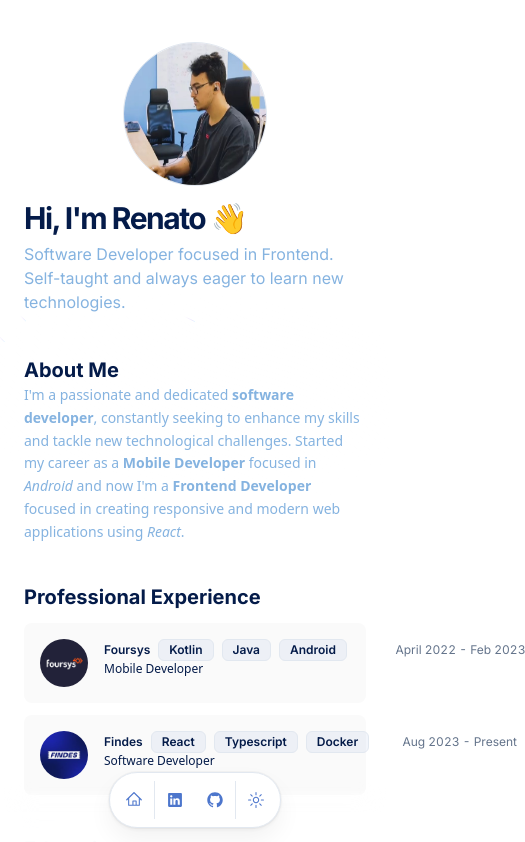
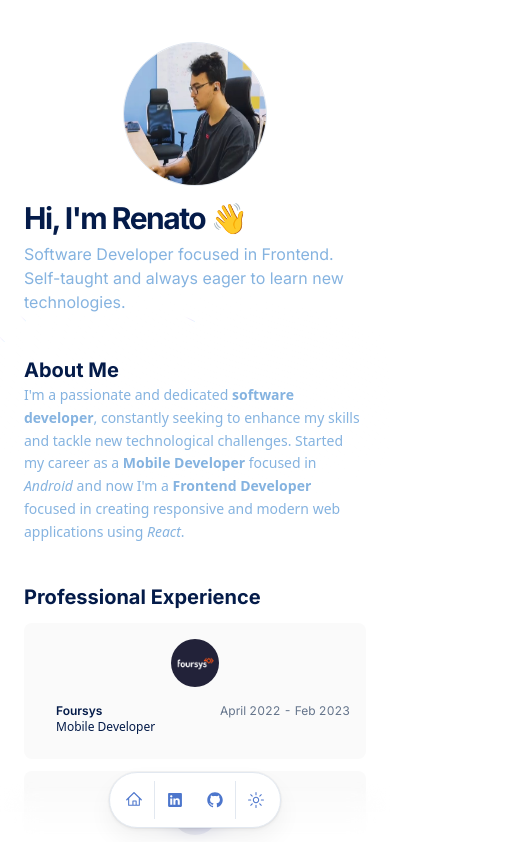
Before and after one commit to renatorrocha/portfolio-renato, a Next.js app: page / in a window 390 px wide. Shown: the top 842 px of the page, 525 px wide, since content can reach past the window. Built offline with nearby package versions, Linux system fonts and the light colour scheme.

Commit message:
fix: professional experience section

```diff
--- a/src/app/layout.tsx
+++ b/src/app/layout.tsx
@@ -22,7 +22,7 @@ export default function RootLayout({
       <body
         className={cn(
           inter.className,
-          "mx-auto min-h-screen max-w-2xl bg-background px-6 py-12 font-sans antialiased sm:py-16",
+          "mx-auto min-h-screen max-w-2xl overflow-x-hidden bg-background px-6 py-12 font-sans antialiased sm:py-16",
         )}
       >
         <ThemeProvider>
--- a/src/components/resume-card.tsx
+++ b/src/components/resume-card.tsx
@@ -47,8 +47,8 @@ export function ResumeCard({
       className="block cursor-pointer"
       onClick={handleClick}
     >
-      <Card className="flex p-4">
-        <div className="flex-none">
+      <Card className="flex flex-col p-4 sm:flex-row">
+        <div className="mb-4 flex-none sm:mb-0">
           <Avatar className="bg-muted-background m-auto size-12 border-0 dark:bg-foreground">
             <AvatarImage
               src={logoUrl}
@@ -64,7 +64,7 @@ export function ResumeCard({
               <h3 className="inline-flex items-center justify-center gap-2 text-xs font-semibold leading-none sm:text-sm">
                 {title}
                 {badges && (
-                  <span className="inline-flex gap-x-2">
+                  <span className="hidden gap-x-2 md:inline-flex">
                     {badges.map((badge, index) => (
                       <Badge
                         variant="outline"
@@ -103,7 +103,14 @@ export function ResumeCard({
               }}
               className="mt-2 text-xs sm:text-sm"
             >
-              <Markdown>{description}</Markdown>
+              <Markdown
+                className={cn(
+                  isExpanded ? "block" : "hidden",
+                  "prose prose-sm sm:prose md:prose-base lg:prose-lg max-w-none",
+                )}
+              >
+                {description}
+              </Markdown>
             </motion.div>
           )}
         </div>
--- a/src/components/sections/work.tsx
+++ b/src/components/sections/work.tsx
@@ -10,6 +10,7 @@ export default function WorkSection() {
         <BlurFade delay={BLUR_FADE_DELAY * 5}>
           <h2 className="text-xl font-bold">Professional Experience</h2>
         </BlurFade>
+
         {DATA.work.map((work, id) => (
           <BlurFade key={work.company} delay={BLUR_FADE_DELAY * 6 + id * 0.05}>
             <ResumeCard
```
